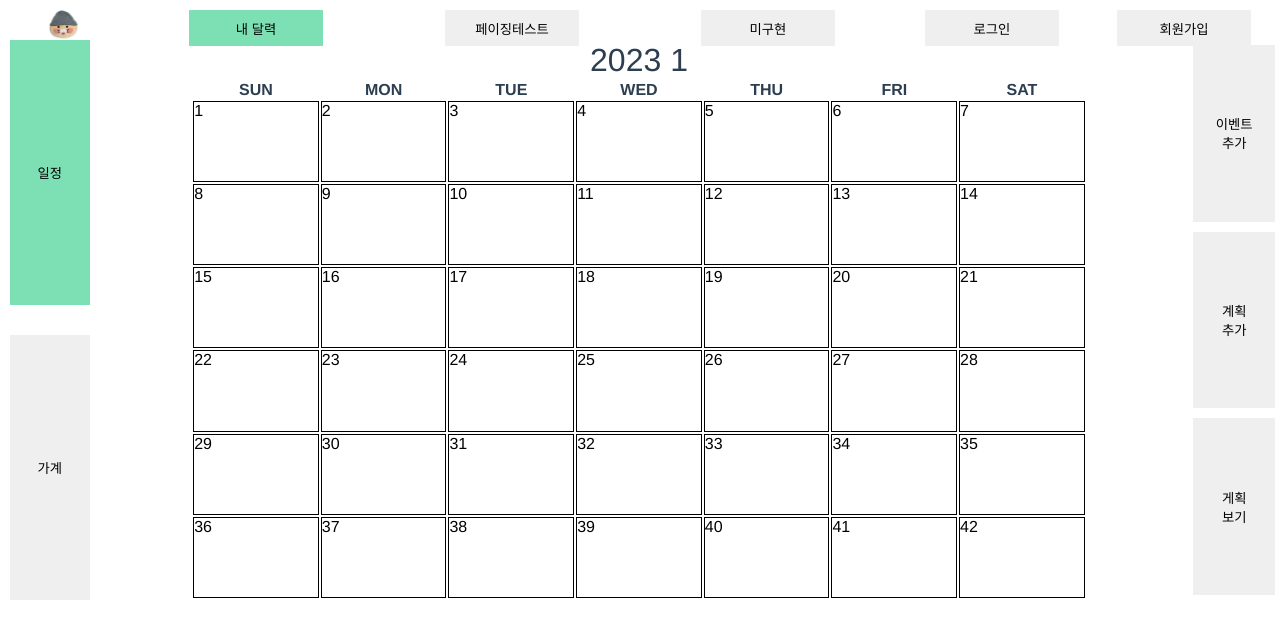
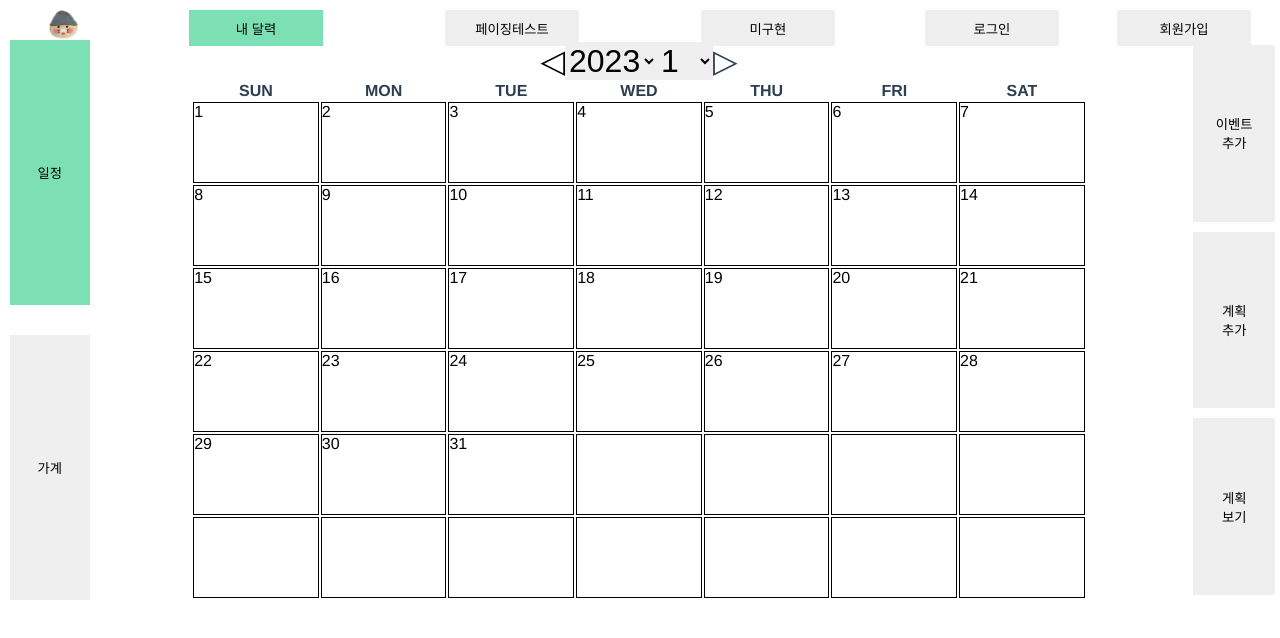
Before and after one commit to Kimsw-G/demo, a Vue app in the folder frontvue/: page /#/todocal in a window 1280 px wide. Shown: the top 638 px of the page. Built offline with nearby package versions, Linux system fonts and the light colour scheme.

Commit message:
feat change month and day

```diff
--- a/frontvue/src/components/MyCalendarComp.vue
+++ b/frontvue/src/components/MyCalendarComp.vue
@@ -1,21 +1,31 @@
 <template>
 
     <table>
-        <tr><td id="today" colspan="7">{{ year }} {{ month }}</td></tr>
+        <tr>
+            <td id="today" colspan="7">
+                <span @click="preMonth([year,month])" @mouseover="leftover" @mouseleave="leftleave" class="arrow left-arrow">{{left_arrow}}</span>
+                <select @change="changeYear($event,month)" v-model="year" class="gobox year-gobox">
+                    <option v-for="year_idx in years" :key="year_idx" :value="year_idx">{{year_idx}}</option>
+                </select>
+                <select @change="changeMonth(year,$event)" v-model="month" class="gobox month-gobox">
+                    <option v-for="month_idx in months" :key="month_idx" :value="month_idx">{{month_idx}}</option>
+                </select>
+                <span @click="nextMonth([year,month])" @mouseover="rightover" @mouseleave="rightleave" class="arrow right-arrow">{{right_arrow}}</span>
+            </td></tr>
         <tr>
             <th :key="dow" v-for="dow in dows">
                 {{ dow }}
             </th>
         </tr>
         <tr v-for="(date, index) in dates" :key="index">
-            <router-link :to="{
+            <router-link :to="day==''? '':{
     path: '/todo/specday',
     query: {
         year: year,
         month: month,
         day: day
     }
-}" class="td-link" v-for="(day, index) in date" :key="index">
+}" class="td-link" v-for="(day, index) in date" :key="index" >
                 <div class="day">{{ day }}</div>
                 <div class="context"></div>
             </router-link>
@@ -27,13 +37,22 @@
 <script setup>
 import { ref, onMounted } from "vue";
 
+let custom_years = []
+for (let i = 2000; i < 2100; i++) {
+    custom_years.push(i)
+}
+
 const dows = ["SUN", "MON", "TUE", "WED", "THU", "FRI", "SAT"]
+const years = custom_years
+const months = [1,2,3,4,5,6,7,8,9,10,11,12]
 const year = ref(0)
 const month = ref(0)
 const firstDay = ref(0)
 const lastDay = ref(0)
 const preLastDay = ref(0)
 const dates = ref([])
+const left_arrow = ref("◁")
+const right_arrow = ref("▷")
 const createCal = param => {
     if (param) {
         year.value = param[0]
@@ -50,7 +69,7 @@ const createCal = param => {
 }
 const setFirstDayLastDate = (year, month) => { //1일의 요일 및 마지막 날짜
     const _firstDay = new Date(year, month - 1, 1).getDay() // 1일의 요일
-    const _lastDate = new Date(year.month, 0).getDate() // 마지막 날짜(30,31...)
+    const _lastDate = new Date(year, month, 0).getDate() // 마지막 날짜(30,31...)
     let lastMonth = month - 1
     if (month === 1) {
         lastMonth = 12
@@ -64,20 +83,67 @@ const setFirstDayLastDate = (year, month) => { //1일의 요일 및 마지막
 }
 const setDayDate = () => {
     let dayCnt = 1
-    let nextDayCnt = 1
+    // let nextDayCnt = 1
     for (let i = 0; i < 6; i++) {
         let tmp = []
         for (let j = 0; j < 7; j++) {
             if (i == 0 && j < firstDay.value) { // 첫줄에서 저번 달 표시
-                tmp[j] = preLastDay.value - firstDay.value + 1 + j
+                // tmp[j] = preLastDay.value - firstDay.value + 1 + j
+                tmp[j] = ""
             } else if (dayCnt > lastDay.value) { // 마지막 줄에서
-                tmp[j] = nextDayCnt++
+                tmp[j] = ""
             } else {
                 tmp[j] = dayCnt++
             }
         }
         dates.value.push(tmp)
     }
+}
+const preMonth = param =>{
+    // 달력 초기화
+    dates.value = []
+
+    // 이전 달 받기
+    param[1] = param[1]-1
+    if(param[1] == 0){
+        param[1] = 12
+        param[0] = param[0]-1
+    }
+    createCal(param)
+}
+const nextMonth = param =>{
+    // 달력 초기화
+    dates.value = []
+
+    // 다음 달 받기
+    param[1] = param[1]+1
+    if(param[1] == 13){
+        param[1] = 1
+        param[0] = param[0]+1
+    }
+    createCal(param)
+}
+const changeMonth = (year,event) =>{
+    // 달력 초기화
+    dates.value = []
+    createCal([year,event.target.value])
+}
+const changeYear = (event,month) =>{
+    // 달력 초기화
+    dates.value = []
+    createCal([event.target.value,month])
+}
+const leftleave = ()=>{
+    left_arrow.value = "◁"
+}
+const leftover = ()=>{
+    left_arrow.value = "◀"
+}
+const rightleave = ()=>{
+    right_arrow.value = "▷"
+}
+const rightover = ()=>{
+    right_arrow.value = "▶"
 }
 onMounted(()=>{
     createCal()
@@ -117,4 +183,18 @@ td{
 .context{
     height: auto;
 }
+.gobox{
+    border: none;
+    font-size: 32px;
+    width: 3em;
+}
+.year-gobox{
+    width: auto;
+}
+.month-gobox{
+    width: auto;
+}
+.left-arrow{
+    color: black;
+}
 </style>
--- a/frontvue/src/views/SeeTodoView.vue
+++ b/frontvue/src/views/SeeTodoView.vue
@@ -32,7 +32,7 @@
             </form>
             <table id="open-todo">
                 <tr v-for="todo in data.currentTodo" :key="todo" class="todo-tr">
-                    <td>{{ todo.ftitle }}</td>
+                    <td>{{ todo.ttitle }}</td>
                     <td>{{ todo.start_day }}</td>
                     <td>{{ todo.end_day }}</td>
                     <td class="progress-td"><progress class="todo-progress" :value="todo.percent" min="0" max="100" />
@@ -68,7 +68,7 @@
             </ul>
             <table id="close-todo">
                 <tr v-for="todo in data.expireTodo" :key="todo" class="todo-tr">
-                    <td>{{ todo.ttitle }}</td>
+                    <td>{{ todo.ftitle }}</td>
                     <td>{{ todo.start_day }}</td>
                     <td>{{ todo.end_day }}</td>
                     <td class="progress-td"><progress class="todo-progress" :value="todo.percent" min="0" max="100" />
```
